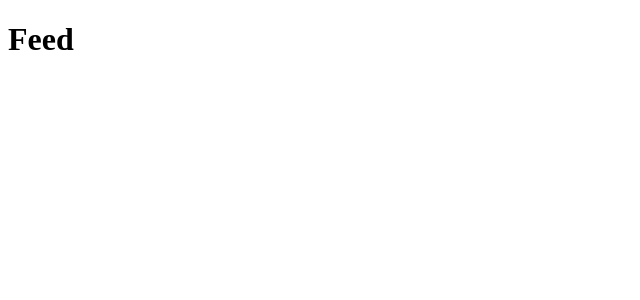
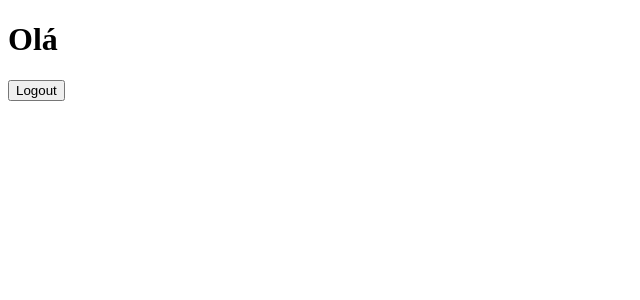
Before and after one commit to HenriqueFutema/RedeSocial-Frontend, a React (Create React App) app: page /feed in a window 1280 px wide. Shown: the top 300 px of the page, without its empty margins (0-640 px from the left). Built offline with nearby package versions, Linux system fonts and the light colour scheme.

Commit message:
Função do Logout

```diff
--- a/src/components/LoginComponent.js
+++ b/src/components/LoginComponent.js
@@ -21,7 +21,8 @@ export default class LoginForm extends Component {
 
     console.log(user);
     const { token } = user.data;
-    const { name } = user.data.user.name;
+    const { name } = user.data.user;
+    console.log(name);
 
     sessionStorage.setItem("token", token);
     localStorage.setItem("user", name);
--- a/src/pages/Feed.js
+++ b/src/pages/Feed.js
@@ -3,10 +3,40 @@ import React, { Component } from "react";
 // import { Container } from './styles';
 
 export default class Feed extends Component {
+  state = {
+    name: ""
+  };
+
+  componentDidMount() {
+    const name = localStorage.getItem("user");
+    this.setState({ name: name });
+  }
+
+  onRedirectLogin = () => {
+    this.props.history.push("/");
+  };
+
+  onLogout = () => {
+    localStorage.clear();
+    sessionStorage.clear();
+
+    this.props.history.push("/");
+  };
+
   render() {
     return (
       <div>
-        <h1>Feed</h1>
+        {this.state.name === "" || this.state.name === undefined ? (
+          <div>
+            <h1>Erro efetue o login</h1>
+            <button onClick={this.onRedirectLogin}>SignIn</button>
+          </div>
+        ) : (
+          <div>
+            <h1>Olá {this.state.name}</h1>
+            <button onClick={this.onLogout}>Logout</button>
+          </div>
+        )}
       </div>
     );
   }
```
